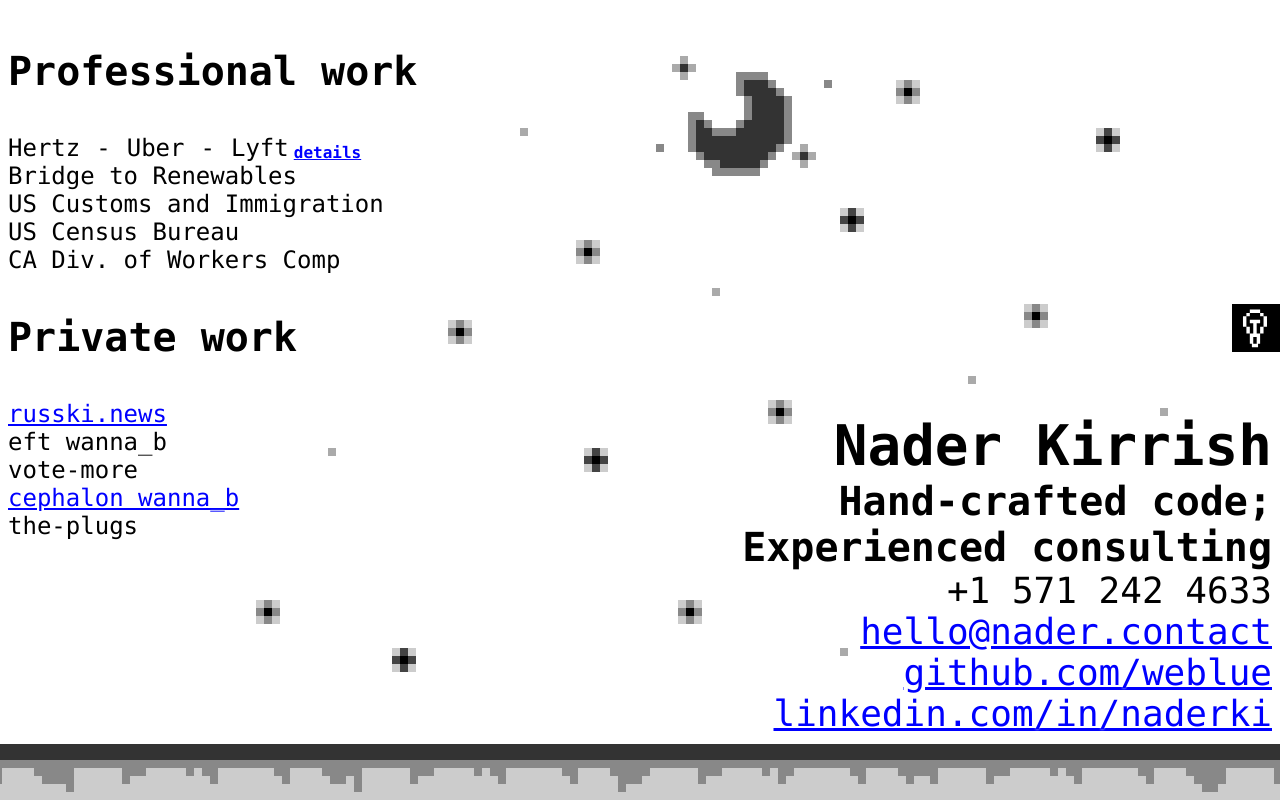
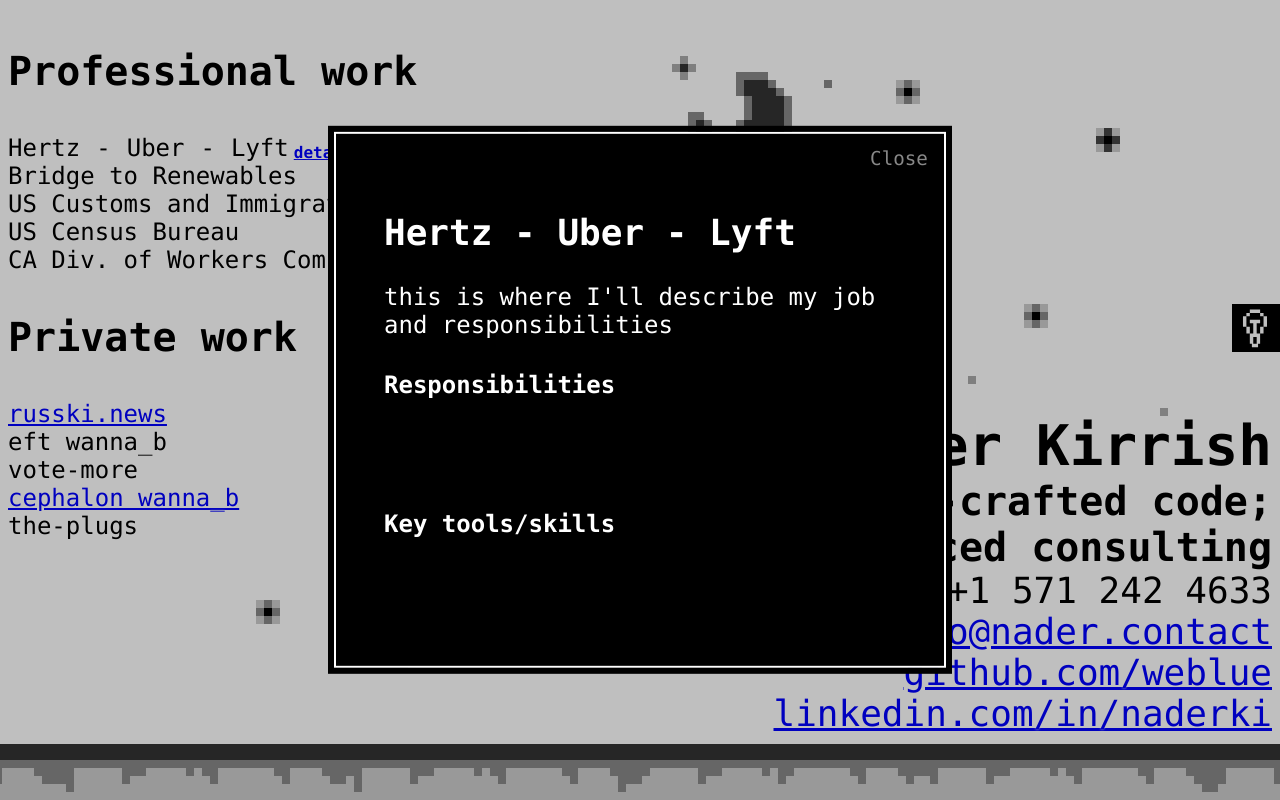
Before and after one commit to weblue/personal_site, a website: page index.html in a window 1280 px wide. Drawn offline with Linux system fonts and the light colour scheme.

Commit message:
more modal work

```diff
--- a/css/scss/_styles.scss
+++ b/css/scss/_styles.scss
@@ -93,18 +93,24 @@
   bottom: 0;
   left: 0;
   z-index: 1000;
-  visibility: hidden;
+  visibility: visible;
   pointer-events: none;
   transition: all 0.3s;
   color: $background-color;
   & > div {
-    width: 400px;
+    border: 2px solid $background-color;
+    outline: 6px solid $font-color;
+    width: 40%;
     position: absolute;
+    display: flex;
+    flex-direction: column;
     top: 50%;
     left: 50%;
     transform: translate(-50%, -50%);
     padding: 2em;
     background: $font-color;
+    // TODO change flex on mobile
+    // TODO change box size on mobile
   }
 
 }
--- a/index.html
+++ b/index.html
@@ -84,8 +84,13 @@
     <div id="open-modal" class="modal-window">
         <div>
           <a onclick="closeModal()" href="#" title="Close" class="modal-close">Close</a>
-          <h1>Voilà!</h1>
-          <div>A CSS-only modal based on the :target pseudo-class. Hope you find it helpful.</div>
+          <!-- TODO change data using js -->
+          <h2 id="project-name">Hertz - Uber - Lyft</h2>
+          <div id="description">this is where I'll describe my job and responsibilities</div>
+          <h4>Responsibilities</h4>
+          <ul id="skills"></ul>
+          <h4>Key tools/skills</h4>
+          <ul id="keywords"></ul>
         </div>
     </div>
 </body>
```
Also changed, not shown: css/dark-styles.css, css/light-styles.css, 2 other files.
